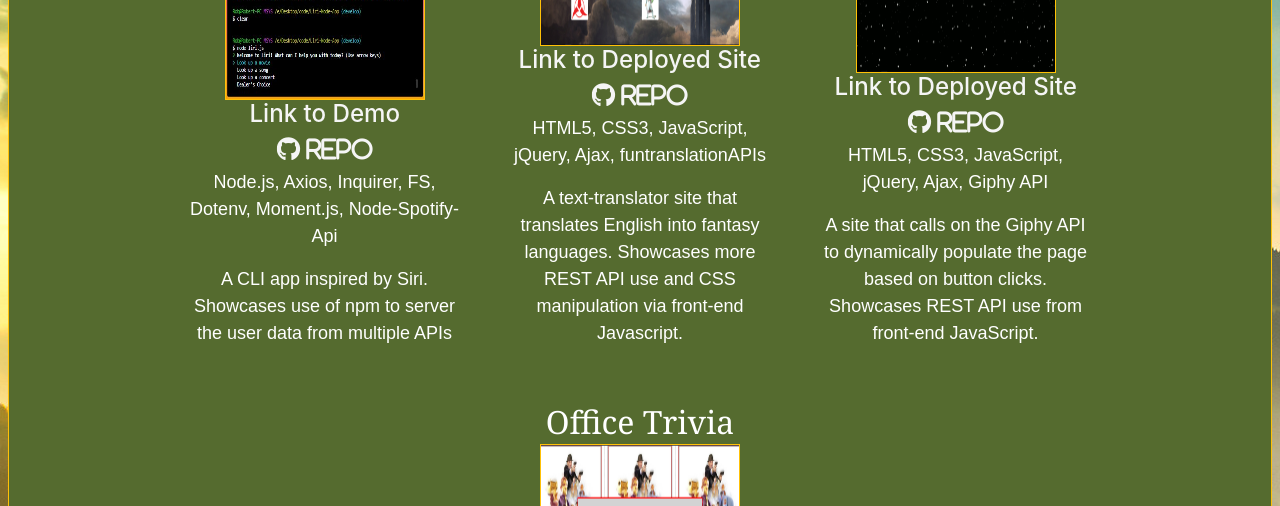
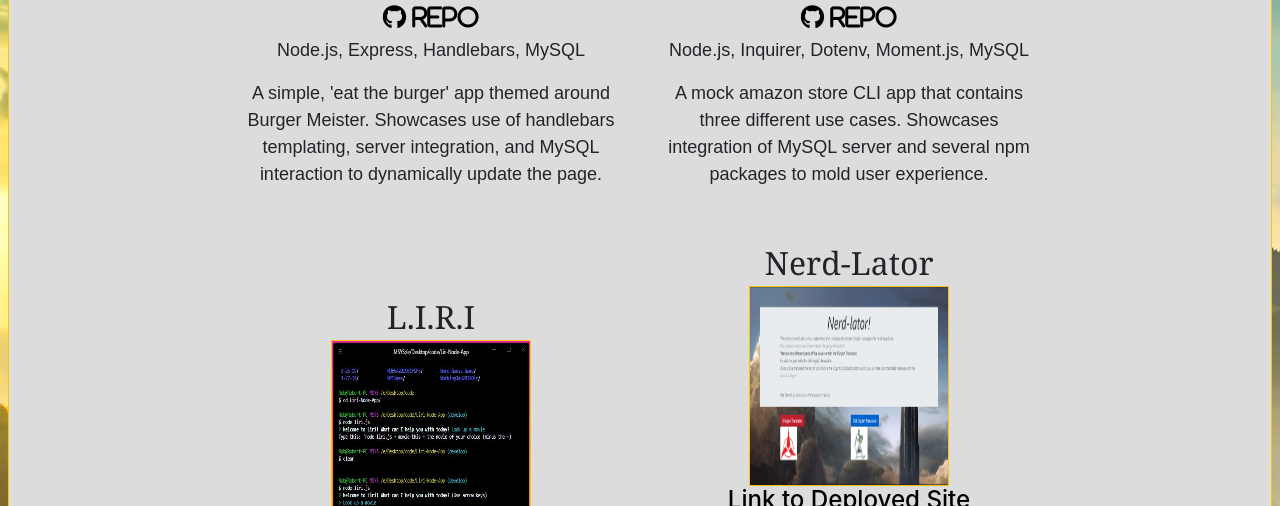
Before and after one commit to Rhardin94/Rhardin94.github.io, a plain HTML site: page index.html in a window 1280 px wide. Shown: the part 2294-2800 px from the top of the page. Drawn offline with nearby package versions, Linux system fonts and the light colour scheme; no server answers.

Commit message:
update css, photo, and bio slightly

```diff
--- a/index.html
+++ b/index.html
@@ -20,7 +20,7 @@
   </head>
   <body>
     <!--Header-->
-    <div class="jumbotron text-white text-center p-3 border border-warning">
+    <div class="jumbotron text-white text-center p-3 border border-warning onlineInfo">
       <!--My Name and Online Links-->
       <div class="onlineInfo">
         <h1 class="name display-4">Robert Hardin</h1>
@@ -35,13 +35,13 @@
         <h3 class="d-inline"><a class="fa fa-print animated pulse infinite" href="public/assets/images/RH Developer Resume.pdf"
             target="_blank"></a></h3>
             &#124;
-        <button class="d-inline btn btn-warning text-white contactBtn animated pulse infinite" data-toggle="modal" data-target="contactModal"><h3 class="far fa-envelope"></h3></button>
+        <button class="d-inline btn btn-warning onlineInfo text-white contactBtn animated pulse infinite" data-toggle="modal" data-target="contactModal"><h3 class="far fa-envelope"></h3></button>
       </div>
     </div>
     <!--Main Content-->
     <div class="container">
       <div class="row m-2">
-        <div class="col-lg-12  p-3 aboutMe text-white border border-warning">
+        <div class="col-lg-12  p-3 aboutMe onlineInfo text-white border border-warning bio">
             <h1 class="divTitle text-center">About Me</h1>
             <hr>
             <img class="m-2 float-left border border-warning profile" src="public/assets/images/ProfilePic.jpg" alt="caucasian developer, blue/green eyes, brown hair">
@@ -57,7 +57,7 @@
       </div>
       <!--Skills Div-->
       <div class="row m-2">
-        <div class="col-lg-12 p-3  text-white text-center border border-warning skills">
+        <div class="col-lg-12 p-3 onlineInfo text-white text-center border border-warning skills">
           <h1>Skills</h1>
           <h3 class="d-inline m-1 fab fa-html5"></h3>
           <h3 class="d-inline m-1 fab fa-css3-alt"></h3>
@@ -69,7 +69,7 @@
       </div>
     </div>
       <!--Projects-->
-        <div class="jumbotron p-3 m-2 portfolio text-white text-center border border-warning">
+        <div class="jumbotron p-3 m-2 portfolio text-center border border-warning">
           <h1>Portfolio</h1>
           <hr>
           <div class="currentProject"></div>
@@ -111,7 +111,7 @@
       </div>
     </div>
     <!--Footer-->
-    <footer class="footer text-white text-center border border-warning p-2 mt-2"> Robert Hardin &copy; 2019</footer>
+    <footer class="footer text-white text-center border border-warning p-2 mt-2"> Robert Hardin &copy; 2020</footer>
     <!--jQuery, and bootstrap scripts-->
     <script type="text/javascript" src="https://code.jquery.com/jquery-3.3.1.min.js"></script>
     <script src="https://cdnjs.cloudflare.com/ajax/libs/popper.js/1.14.7/umd/popper.min.js" integrity="sha384-UO2eT0CpHqdSJQ6hJty5KVphtPhzWj9WO1clHTMGa3JDZwrnQq4sF86dIHNDz0W1" crossorigin="anonymous"></script>
--- a/public/css/style.css
+++ b/public/css/style.css
@@ -26,13 +26,22 @@ a {
   text-decoration: none;
   color: whitesmoke;
 }
+.projectLink {
+  color: black;
+}
 /*Project Divs*/
 .project {
-  background-color: darkolivegreen;
+  background-color: gainsboro;
 }
 /*All containers on the page*/
 .aboutMe, .skills, .portfolio, .jumbotron, .footer, .modal-header, .modal-body, .modal-footer, .contactBtn {
-  background-color: darkolivegreen;
+  background-color: darkslategrey;
+}
+.onlineInfo {
+  background-color: darkslategray;
+}
+.portfolio {
+  background-color: gainsboro;
 }
 .contactBtn {
   border: none;
--- a/public/js/app.js
+++ b/public/js/app.js
@@ -46,86 +46,86 @@ $(document).ready(function () {
         name: $("<h2>").text("Fridge2Table"),
         description: $("<p>").text("A completely mobile app built/published with Expo-CLI that tracks user food expiration. Showcases full-stack, mobile development with react-native"),
         tech: $("<p>").text("Node.js, React-Native, Expo-CLI, Express, MongoDB"),
-        deployed: $("<a href='https://expo.io/@rhardin/fridgetotable?release-channel=prod' target='_blank'>").html("<h4 class='animated pulse slow infinite'> Link to Deployed App </h4>"),
-        repo: $("<a href='https://github.com/Dreadpipe/fridge2table' target='_blank'>").html("<h4 class='fab fa-github animated pulse slow infinite'> Repo</h4>")
+        deployed: $("<a href='https://expo.io/@rhardin/fridgetotable?release-channel=prod' target='_blank'>").html("<h4 class=' projectLink animated pulse slow infinite'> Link to Deployed App </h4>"),
+        repo: $("<a href='https://github.com/Dreadpipe/fridge2table' target='_blank'>").html("<h4 class=' projectLink fab fa-github animated pulse slow infinite'> Repo</h4>")
       },
       clickEmDead = {
         image: $("<img src='public/assets/images/Home.jpg'>").addClass("border border-warning"),
         name: $("<h2>").text("ClickEmDead"),
         description: $("<p>").text("A single-page React memory game themed around The Office U.S. Showcases front-end development with React."),
         tech: $("<p>").text("HTML5, CSS3, React.js"),
-        deployed: $("<a href='https://rhardin94.github.io/ClickEmDead/' target='_blank'>").html("<h4 class='animated pulse slow infinite'> Link to Deployed Site </h4>"),
-        repo: $("<a href='https://github.com/Rhardin94/ClickEmDead' target='_blank'>").html("<h4 class='fab fa-github animated pulse slow infinite'> Repo</h4>")
+        deployed: $("<a href='https://rhardin94.github.io/ClickEmDead/' target='_blank'>").html("<h4 class=' projectLink animated pulse slow infinite'> Link to Deployed Site </h4>"),
+        repo: $("<a href='https://github.com/Rhardin94/ClickEmDead' target='_blank'>").html("<h4 class=' projectLink fab fa-github animated pulse slow infinite'> Repo</h4>")
       },
       PipPip_Newsio = {
         image: $("<img src='public/assets/images/homepage.jpg'>").addClass("border border-warning"),
         name: $("<h2>").text("PipPip Newsio"),
         description: $("<p>").text("A BBC-inspired news scraper site. Showcases full-stack development, data scraping, and NoSQL database interactions."),
         tech: $("<p>").text("HTML5, CSS3, JavaScript, jQuery, Node.js, Express, MongoDB, Handlebars, Cheerio"),
-        deployed: $("<a href='https://dry-mesa-18962.herokuapp.com/' target='_blank'>").html("<h4 class='animated pulse slow infinite'> Link to Deployed Site </h4>"),
-        repo: $("<a href='https://github.com/Rhardin94/PipPip_Newsio/tree/master' target='_blank'>").html("<h4 class='fab fa-github animated pulse slow infinite'> Repo</h4>")
+        deployed: $("<a href='https://dry-mesa-18962.herokuapp.com/' target='_blank'>").html("<h4 class=' projectLink animated pulse slow infinite'> Link to Deployed Site </h4>"),
+        repo: $("<a href='https://github.com/Rhardin94/PipPip_Newsio/tree/master' target='_blank'>").html("<h4 class=' projectLink fab fa-github animated pulse slow infinite'> Repo</h4>")
       },
       moviews = {
         image: $("<img src='public/assets/images/home_page.png'>").addClass("border border-warning"),
         name: $("<h2>").text("Moviews"),
         description: $("<p>").text("A spoiler-protection based movie review site. Showcases full-stack development, user authentication, and client-side server interaction filtering."),
         tech: $("<p>").text("HTML5, CSS3, JavaScript, jQuery, Node.js, Express, MySQL, Handlebars, Passport"),
-        deployed: $("<a href='https://moviews-team5.herokuapp.com/' target='_blank'>").html("<h4 class='animated pulse slow infinite'> Link to Deployed Site </h4>"),
-        repo: $("<a href='https://github.com/Rhardin94/Moviews' target='_blank'>").html("<h4 class='fab fa-github animated pulse slow infinite'> Repo </h4>")
+        deployed: $("<a href='https://moviews-team5.herokuapp.com/' target='_blank'>").html("<h4 class=' projectLink animated pulse slow infinite'> Link to Deployed Site </h4>"),
+        repo: $("<a href='https://github.com/Rhardin94/Moviews' target='_blank'>").html("<h4 class=' projectLink fab fa-github animated pulse slow infinite'> Repo </h4>")
       },
       burgerMeister = {
         image: $("<img src='public/assets/images/burger.png'>").addClass("border border-warning"),
         name: $("<h2>").text("Burger Meister"),
         description: $("<p>").text("A simple, 'eat the burger' app themed around Burger Meister. Showcases use of handlebars templating, server integration, and MySQL interaction to dynamically update the page."),
         tech: $("<p>").text("Node.js, Express, Handlebars, MySQL"),
-        deployed: $("<a href='https://stark-forest-59222.herokuapp.com/' target='_blank'>").html("<h4 class='animated pulse slow infinite'> Link to Deployed Site </h4>"),
-        repo: $("<a href='https://github.com/Rhardin94/Burger_Meister' target='_blank'>").html("<h4 class='fab fa-github animated pulse slow infinite'> Repo </h4>")
+        deployed: $("<a href='https://stark-forest-59222.herokuapp.com/' target='_blank'>").html("<h4 class=' projectLink animated pulse slow infinite'> Link to Deployed Site </h4>"),
+        repo: $("<a href='https://github.com/Rhardin94/Burger_Meister' target='_blank'>").html("<h4 class=' projectLink fab fa-github animated pulse slow infinite'> Repo </h4>")
       },
       bamazonApp = {
         image: $("<img src='public/assets/images/bamazon.jpg'>").addClass("border border-warning"),
         name: $("<h2>").text("Bamazon"),
         description: $("<p>").text("A mock amazon store CLI app that contains three different use cases. Showcases integration of MySQL server and several npm packages to mold user experience."),
         tech: $("<p>").text("Node.js, Inquirer, Dotenv, Moment.js, MySQL"),
-        deployed: $("<a href='https://drive.google.com/file/d/1Y4ZtCnFz6rCUDe69aqrM64HyLaljF393/view?usp=sharing' target='_blank'>").html("<h4 class='animated pulse slow infinite'> Link to Demo </h4>"),
-        repo: $("<a href='https://github.com/Rhardin94/Bamazon_NOT_Amazon' target='_blank'>").html("<h4 class='fab fa-github animated pulse slow infinite'> Repo </h4>")
+        deployed: $("<a href='https://drive.google.com/file/d/1Y4ZtCnFz6rCUDe69aqrM64HyLaljF393/view?usp=sharing' target='_blank'>").html("<h4 class=' projectLink animated pulse slow infinite'> Link to Demo </h4>"),
+        repo: $("<a href='https://github.com/Rhardin94/Bamazon_NOT_Amazon' target='_blank'>").html("<h4 class=' projectLink fab fa-github animated pulse slow infinite'> Repo </h4>")
       },
       liriApp = {
         image: $("<img src='public/assets/images/liri.jpg'>").addClass("border border-warning"),
         name: $("<h2>").text("L.I.R.I"),
         description: $("<p>").text("A CLI app inspired by Siri. Showcases use of npm to server the user data from multiple APIs"),
         tech: $("<p>").text("Node.js, Axios, Inquirer, FS, Dotenv, Moment.js, Node-Spotify-Api"),
-        deployed: $("<a href='https://drive.google.com/file/d/1TDuus6k-dMUWgKzbpJ6GsKnQ-r6s4B18/view' target='_blank'>").html("<h4 class='animated pulse slow infinite'> Link to Demo </h4>"),
-        repo: $("<a href='https://github.com/Rhardin94/Liri-Node-App' target='_blank'>").html("<h4 class='fab fa-github animated pulse slow infinite'> Repo </h4>")
+        deployed: $("<a href='https://drive.google.com/file/d/1TDuus6k-dMUWgKzbpJ6GsKnQ-r6s4B18/view' target='_blank'>").html("<h4 class=' projectLink animated pulse slow infinite'> Link to Demo </h4>"),
+        repo: $("<a href='https://github.com/Rhardin94/Liri-Node-App' target='_blank'>").html("<h4 class=' projectLink fab fa-github animated pulse slow infinite'> Repo </h4>")
       },
       nerdLator = {
         image: $("<img src='public/assets/images/Nerd-lator.png'>").addClass("border border-warning"),
         name: $("<h2>").text("Nerd-Lator"),
         description: $("<p>").text("A text-translator site that translates English into fantasy languages. Showcases more REST API use and CSS manipulation via front-end Javascript."),
         tech: $("<p>").text("HTML5, CSS3, JavaScript, jQuery, Ajax, funtranslationAPIs"),
-        deployed: $("<a href='https://rhardin94.github.io/Nerd-Lator/' target='_blank'>").html("<h4 class='animated pulse slow infinite'> Link to Deployed Site </h4>"),
-        repo: $("<a href='https://github.com/Rhardin94/Nerd-Lator' target='_blank'>").html("<h4 class='fab fa-github animated pulse slow infinite'> Repo </h4>")
+        deployed: $("<a href='https://rhardin94.github.io/Nerd-Lator/' target='_blank'>").html("<h4 class=' projectLink animated pulse slow infinite'> Link to Deployed Site </h4>"),
+        repo: $("<a href='https://github.com/Rhardin94/Nerd-Lator' target='_blank'>").html("<h4 class=' projectLink fab fa-github animated pulse slow infinite'> Repo </h4>")
       },
       gifTastic = {
         image: $("<img src='public/assets/images/gif.png'>").addClass("border border-warning"),
         name: $("<h2>").text("GifTastic"),
         description: $("<p>").text("A site that calls on the Giphy API to dynamically populate the page based on button clicks. Showcases REST API use from front-end JavaScript."),
         tech: $("<p>").text("HTML5, CSS3, JavaScript, jQuery, Ajax, Giphy API"),
-        deployed: $("<a href='https://rhardin94.github.io/GifTastic/' target='_blank'>").html("<h4 class='animated pulse slow infinite'> Link to Deployed Site </h4>"),
-        repo: $("<a href='https://github.com/Rhardin94/GifTastic' target='_blank'>").html("<h4 class='fab fa-github animated pulse slow infinite'> Repo </h4>")
+        deployed: $("<a href='https://rhardin94.github.io/GifTastic/' target='_blank'>").html("<h4 class=' projectLink animated pulse slow infinite'> Link to Deployed Site </h4>"),
+        repo: $("<a href='https://github.com/Rhardin94/GifTastic' target='_blank'>").html("<h4 class=' projectLink fab fa-github animated pulse slow infinite'> Repo </h4>")
       },
       officeTrivia = {
         image: $("<img src='public/assets/images/office.png'>").addClass("border border-warning"),
         name: $("<h2>").text("Office Trivia"),
         description: $("<p>").text("A jQuery trivia game themed around The Office U.S. Showcases clever use of jQuery and multiple arrays to display questions and answers."),
         tech: $("<p>").text("HTML5, CSS3, JavaScript, jQuery"),
-        deployed: $("<a href='https://rhardin94.github.io/Office-Trivia/' target='_blank'>").html("<h4 class='animated pulse slow infinite'> Link to Deployed Site"),
-        repo: $("<a href='https://github.com/Rhardin94/Office-Trivia' target='_blank'>").html("<h4 class='fab fa-github animated pulse slow infinite'> Repo </h4>")
+        deployed: $("<a href='https://rhardin94.github.io/Office-Trivia/' target='_blank'>").html("<h4 class=' projectLink animated pulse slow infinite'> Link to Deployed Site"),
+        repo: $("<a href='https://github.com/Rhardin94/Office-Trivia' target='_blank'>").html("<h4 class=' projectLink fab fa-github animated pulse slow infinite'> Repo </h4>")
       }
     ];
     //Loops through projects array and displays each one inside portfolioDiv
     for (let i = 0; i < pastProjects.length; i++) {
       let displayedProject = pastProjects[i];
-      const currentProject = $("<div>").attr("class", "col-lg-3 project text-white p-3 m-1 d-inline-block animated fadeIn slow");
+      const currentProject = $("<div>").attr("class", "col-lg-4 project p-3 m-1 d-inline-block animated fadeIn slow");
       $(currentProject).append(displayedProject.name);
       $(currentProject).append(displayedProject.image);
       $(currentProject).append(displayedProject.deployed);
```
